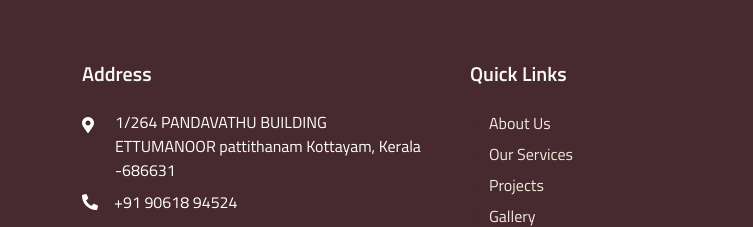
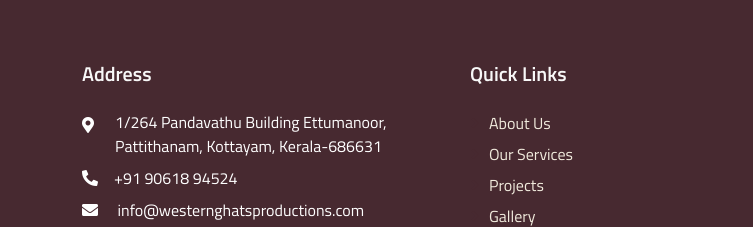
Before and after one commit to westernghatsproductions/portfolio, a plain HTML site: page about.html in a window 1280 px wide. Shown: the part 649-876 px from the top of the page, 0-753 px from the left. Drawn offline with nearby package versions, Linux system fonts and the light colour scheme; no server answers; grey boxes are pictures that could not be loaded.

Commit message:
address updated

```diff
--- a/about.html
+++ b/about.html
@@ -186,8 +186,7 @@
           <div class="col-lg-4 col-md-6 footer-contact">
             <h5 class="text-light mb-4">Address</h5>
             <p class="mb-2 footer-address">
-              <i class="fa fa-map-marker-alt me-3"></i>1/264 PANDAVATHU BUILDING
-              ETTUMANOOR pattithanam Kottayam, Kerala -686631
+              <i class="fa fa-map-marker-alt me-3"></i>1/264 Pandavathu Building Ettumanoor, Pattithanam, Kottayam, Kerala-686631
             </p>
             <p class="mb-2">
               <i class="fa fa-phone-alt me-3"></i>+91 90618 94524
```
Also changed, not shown: contact.html (+1 -2 lines), gallery.html (+1 -2 lines), index.html (+1 -2 lines), project.html (+1 -2 lines), service.html (+1 -2 lines).
